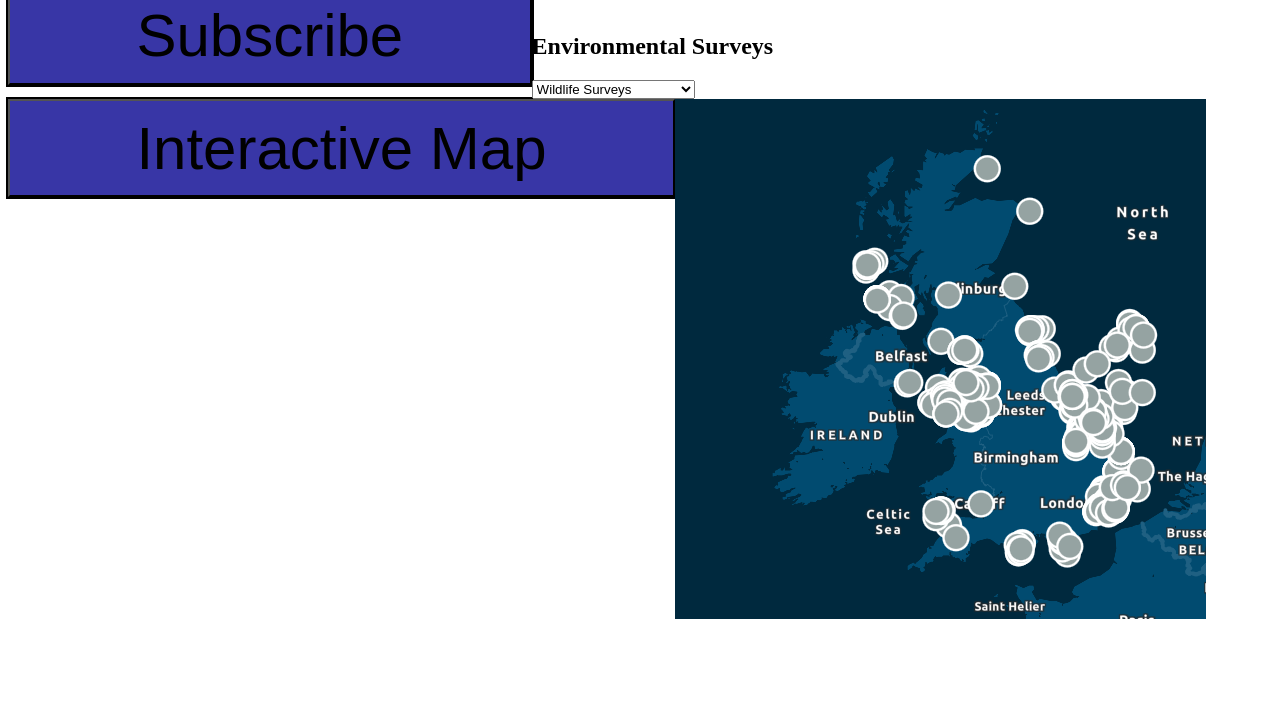
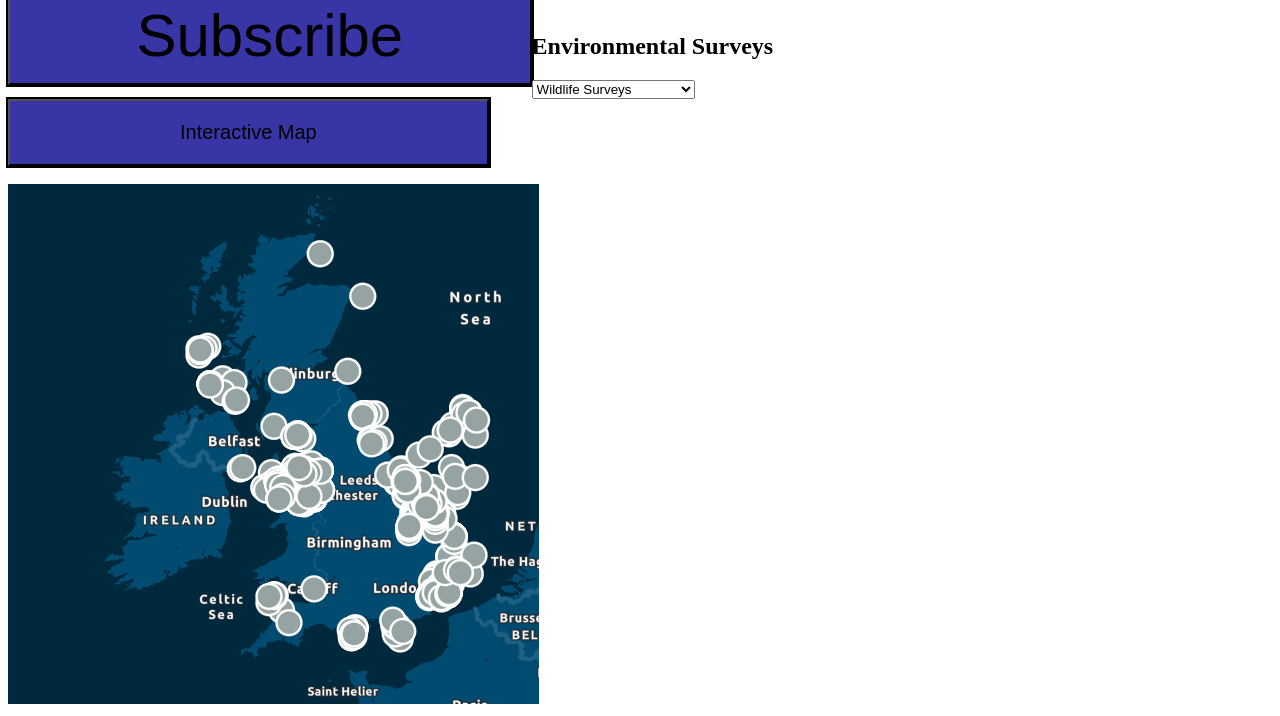
Before and after one commit to ParaPotato33/WindFarmAwarness, a plain HTML site: page Project Template/src/Data.html in a window 1280 px wide. Shown: the part 165-881 px from the top of the page. Before the commit the page ends 800 px from the top, so only its background shows below. Drawn offline with Linux system fonts and the light colour scheme; files that its build step writes are made by us from their sources; files whose address does not match are found by name.

Commit message:
Update style.css

```diff
--- a/Project Template/src/style.css
+++ b/Project Template/src/style.css
@@ -8,8 +8,12 @@
 h1 {
     text-black-arial;
     font-size: 80px;
+    border: 0px;
 }
 
+:buttonRoot{
+
+}
 .menu {
 
     font-size: 60px;
@@ -26,14 +30,14 @@ h1 {
 }
 
 .map {
-    font-size: 60px;
+    font-size: 20px;
     font-weight: 60;
 
-    padding: 1% 10%;
+    padding: 20px 170px;
     appearance: none;
     background-color: rgb(56, 54, 166);
     text-black-arial;
-    float: left;
+
     display: block;
     outline: solid;
     outline-width: 2px;
```
